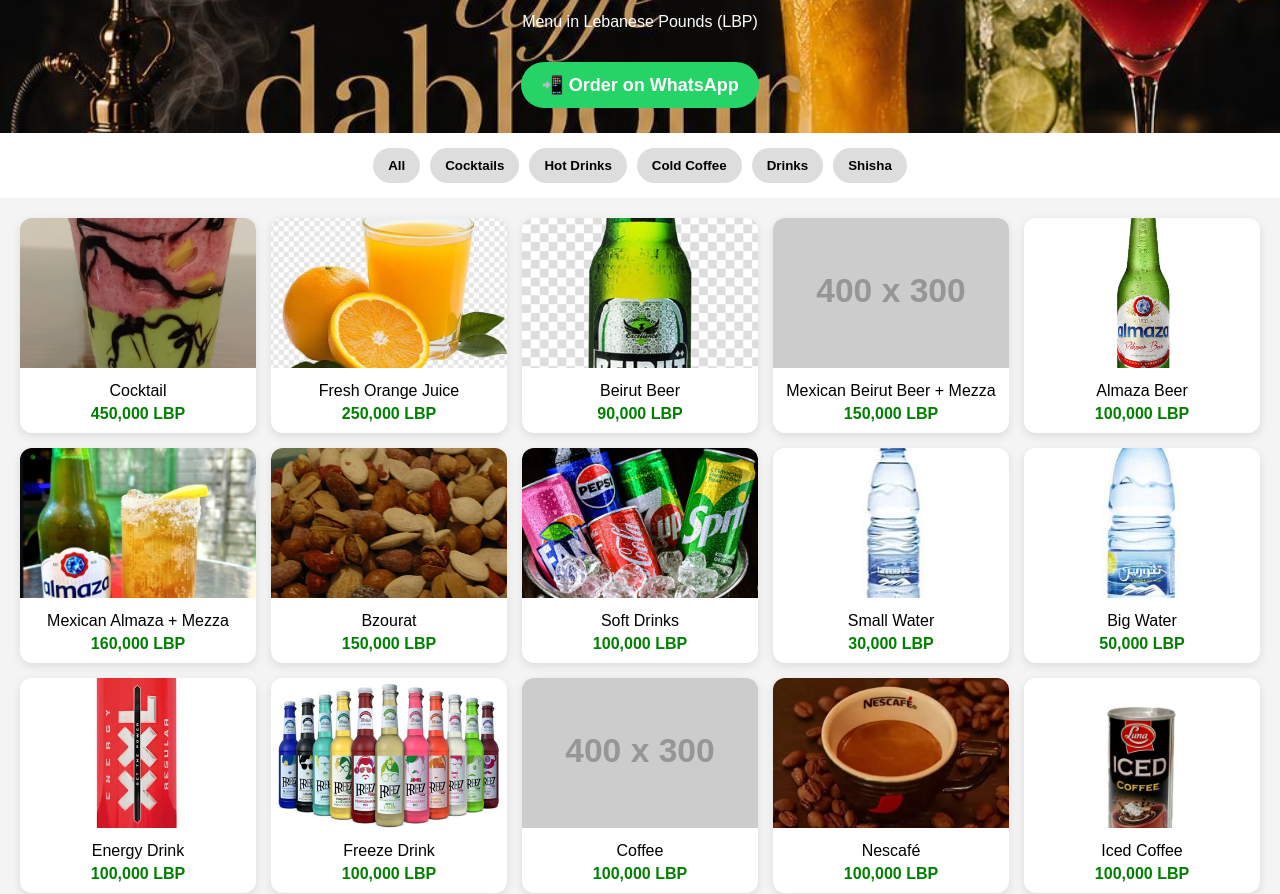
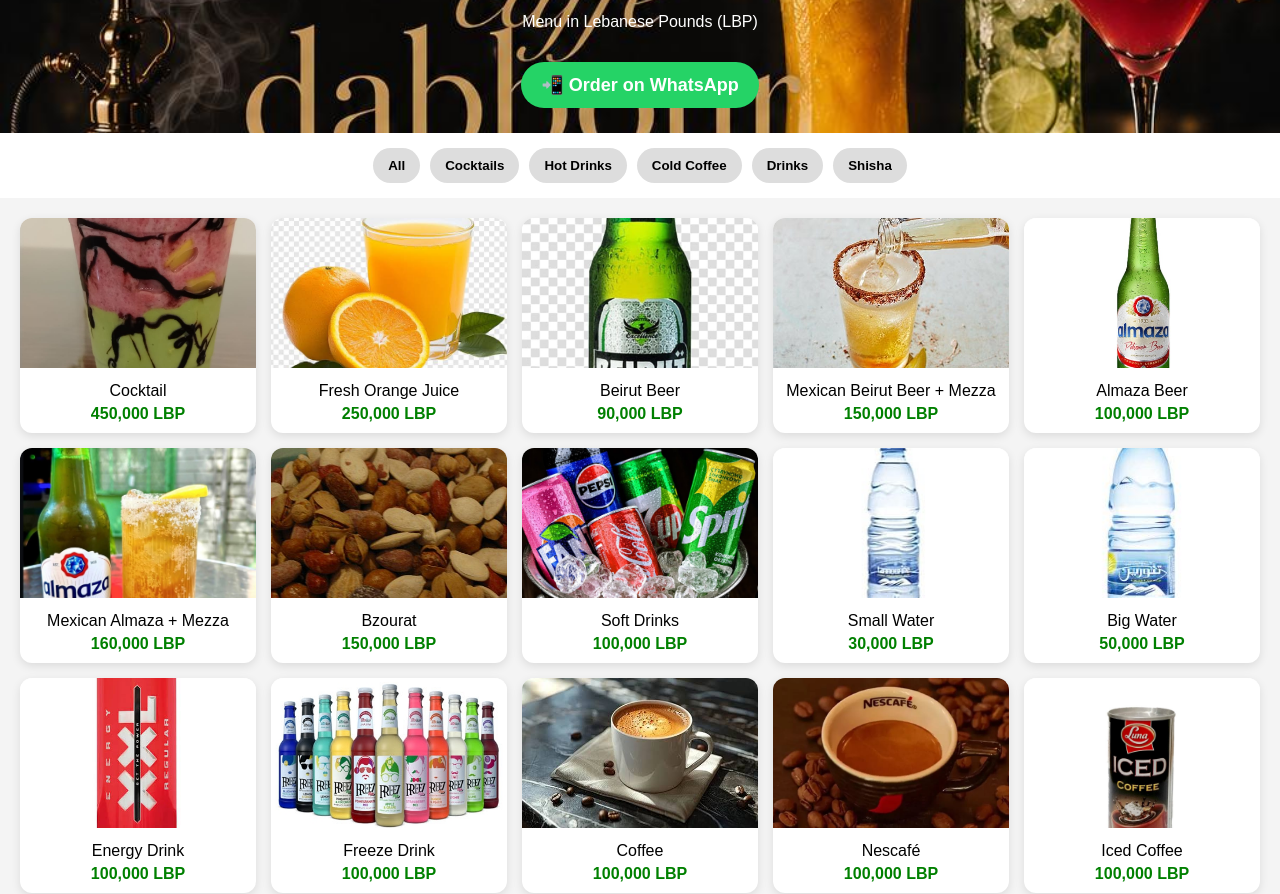
Before and after one commit to youssef132001/dabbour-cafe, a plain HTML site: page index.html in a window 1280 px wide. Shown: the part 76-970 px from the top of the page. Drawn offline with Linux system fonts and the light colour scheme; placeholder pictures from the web are drawn by us.

Commit message:
Update index.html

```diff
--- a/index.html
+++ b/index.html
@@ -136,7 +136,7 @@
     </div>
 
     <div class="item drinks">
-        <img src="https://via.placeholder.com/400x300?text=Mexican+Beer+Mezza">
+        <img src="mexican.jpeg" alt="Mexican Beirut Beer + Mezza">
         <div class="info">Mexican Beirut Beer + Mezza<div class="price">150,000 LBP</div></div>
     </div>
 
@@ -182,7 +182,7 @@
 
     <!-- HOT DRINKS -->
     <div class="item hotdrinks">
-        <img src="https://via.placeholder.com/400x300?text=Coffe">
+        <img src="coffe.jpeg" alt="Coffe">
         <div class="info">Coffee<div class="price">100,000 LBP</div></div>
     </div>
 
```
